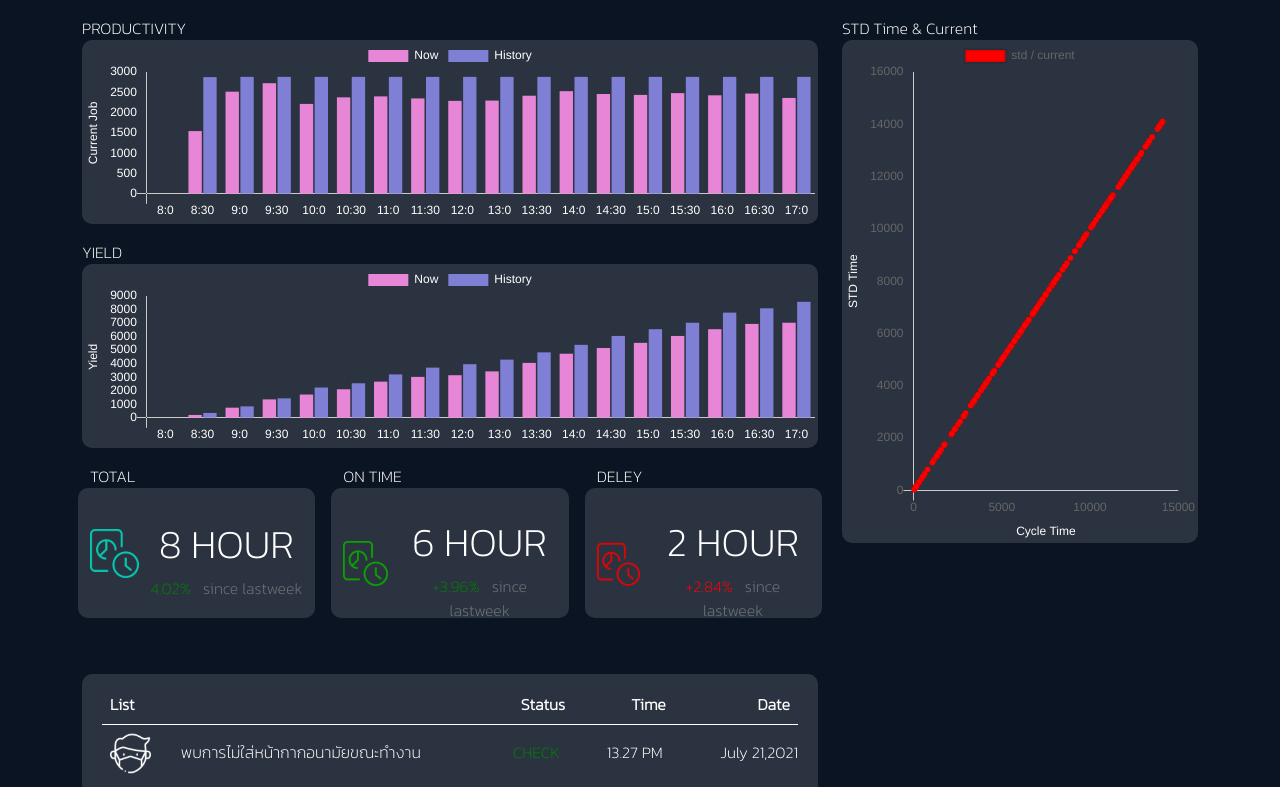
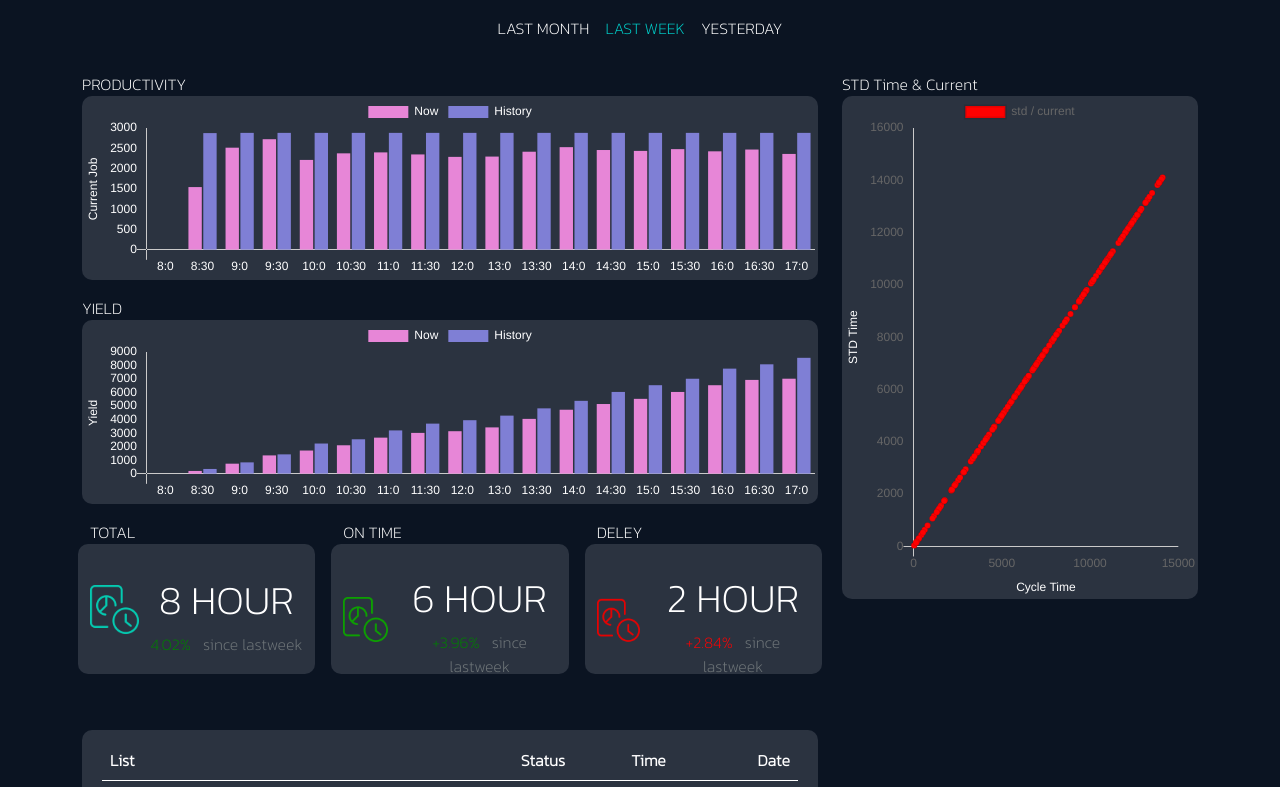
Before and after one commit to pawutj/true_startup_front, a React (Create React App) app: page / in a window 1280 px wide. Shown: the top 787 px of the page. Built offline with nearby package versions, Linux system fonts and the light colour scheme; the HTML template or start-up script is replaced by a standard one.

Commit message:
Fix color on Date

```diff
--- a/src/App.js
+++ b/src/App.js
@@ -13,9 +13,16 @@ import StatusCardComponent from "./component/StatusCardComponent";
 function App() {
   return (
     <div className="App" style={{ backgroundColor: colors.background }}>
-      <div class="container">
-        <div class="row">
-          <div class="col-lg-8">
+      <div className="container">
+        <div style={{ color: "white" }} className="p-3">
+          <span className="p-2">LAST MONTH</span>
+          <span className="p-2" style={{ color: "#00CEC9" }}>
+            LAST WEEK
+          </span>
+          <span className="p-2">YESTERDAY</span>
+        </div>
+        <div className="row">
+          <div className="col-lg-8">
             <p className="text-start text-white mb-0 mt-3">PRODUCTIVITY</p>
             <div style={{ backgroundColor: "#2B3340", borderRadius: "10px" }}>
               <BarComponent />
```
